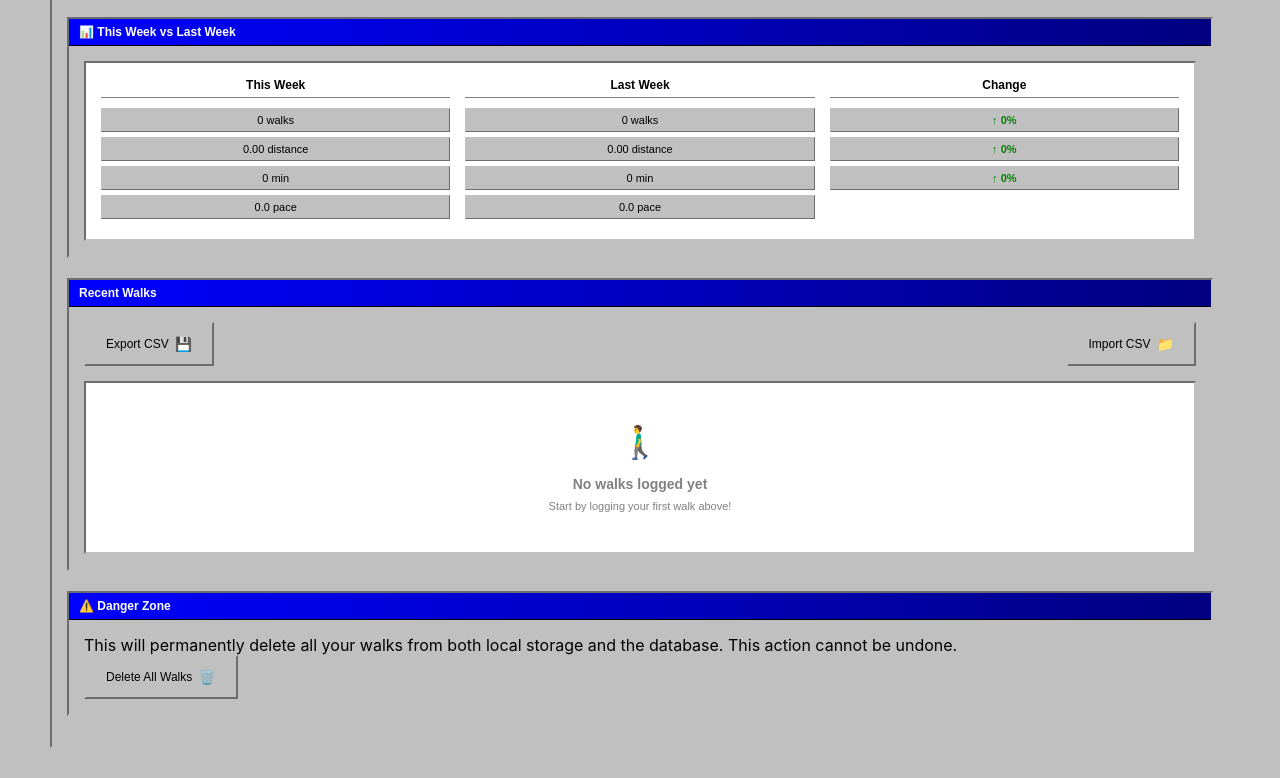
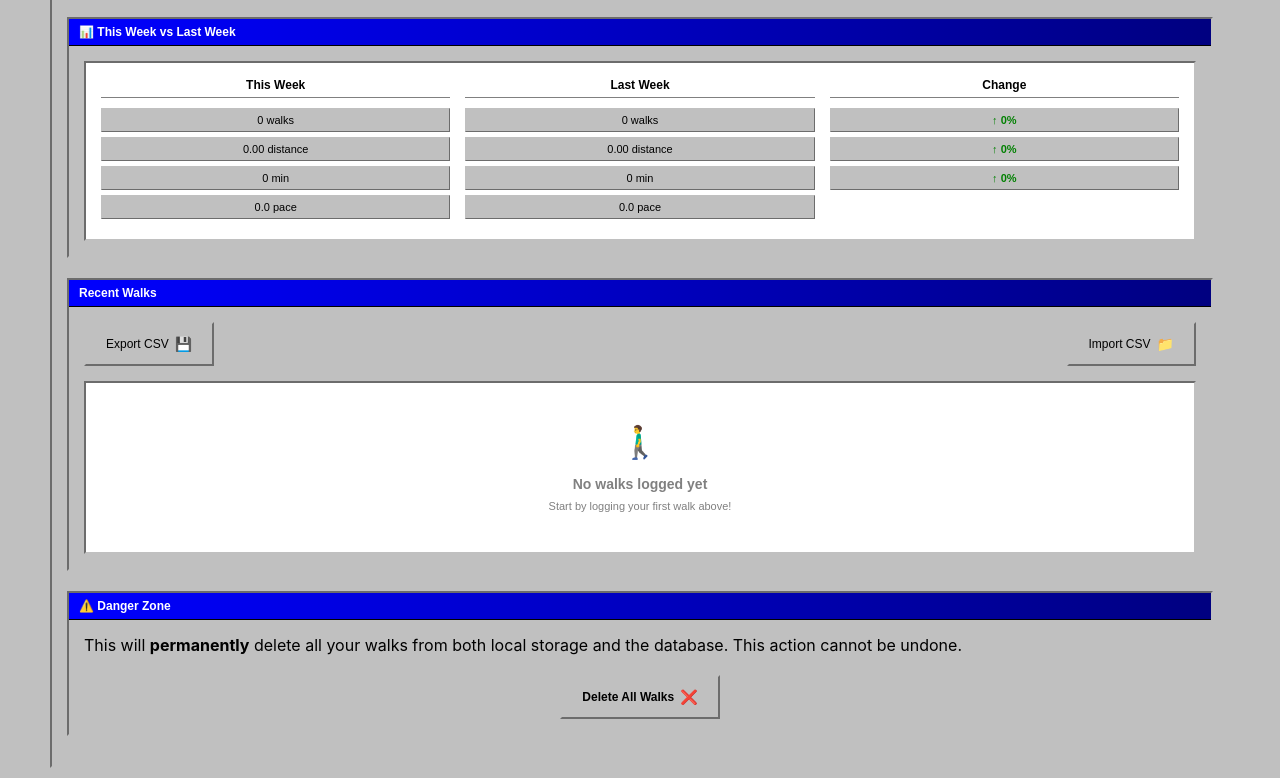
Before and after one commit to Daniel-Thornton/walking-logger, a plain HTML site: page docs/index.html in a window 1280 px wide. Shown: the part 931-1709 px from the top of the page. Drawn offline with nearby package versions, Linux system fonts and the light colour scheme.

Commit message:
Add files via upload

```diff
--- a/docs/index.html
+++ b/docs/index.html
@@ -166,11 +166,14 @@
                     <div class="card">
                         <div class="window-title">⚠️ Danger Zone</div>
                         <div class="delete-all-container">
-                            <p class="delete-warning">This will permanently delete all your walks from both local storage and the database. This action cannot be undone.</p>
+                            <p class="delete-warning">This will <b>permanently</b> delete all your walks from both local storage and the database. This action cannot be undone.</p>
+                            <br>
+                            <center>
                             <button id="deleteAllBtn" class="btn btn-danger">
-                                <span class="btn-text">Delete All Walks</span>
-                                <span class="btn-icon">🗑️</span>
+                                <span class="btn-text"><b>Delete All Walks</b></span>
+                                <span class="btn-icon">❌</span>
                             </button>
+                            </center>
                         </div>
                     </div>
                 </section>
```
